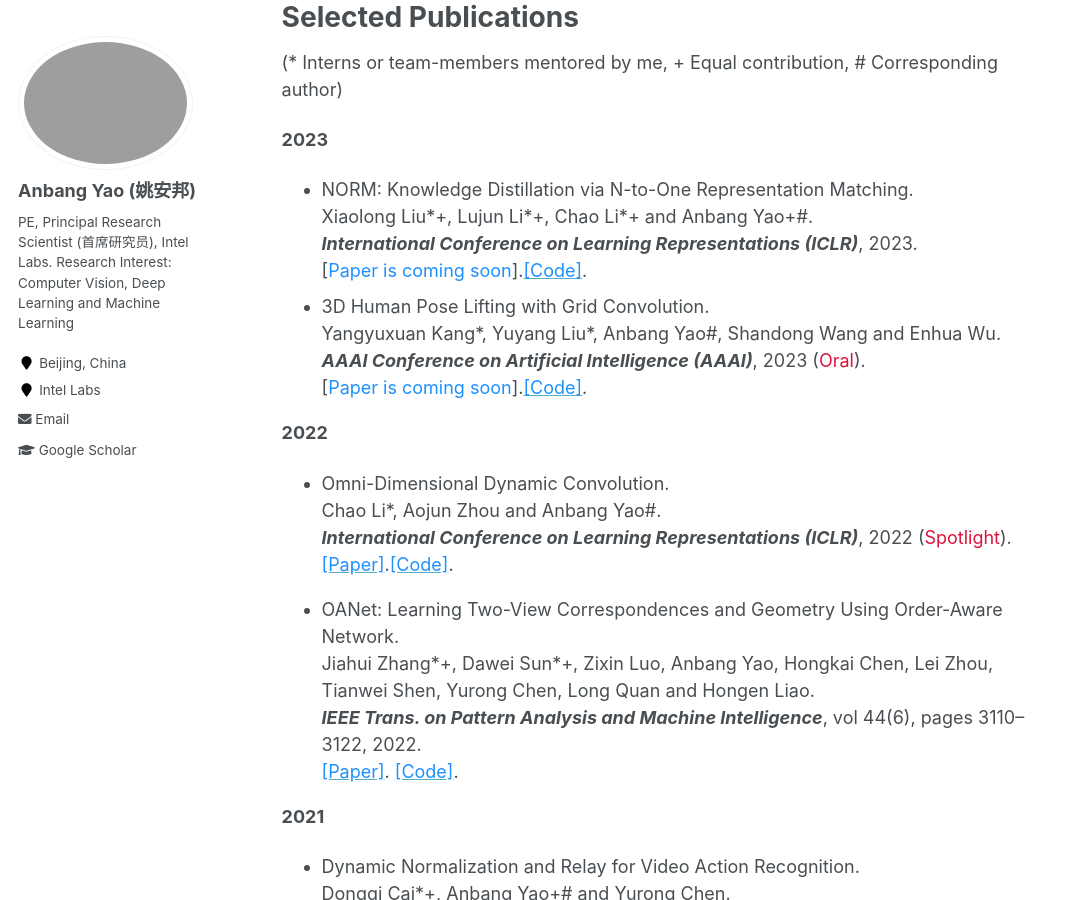
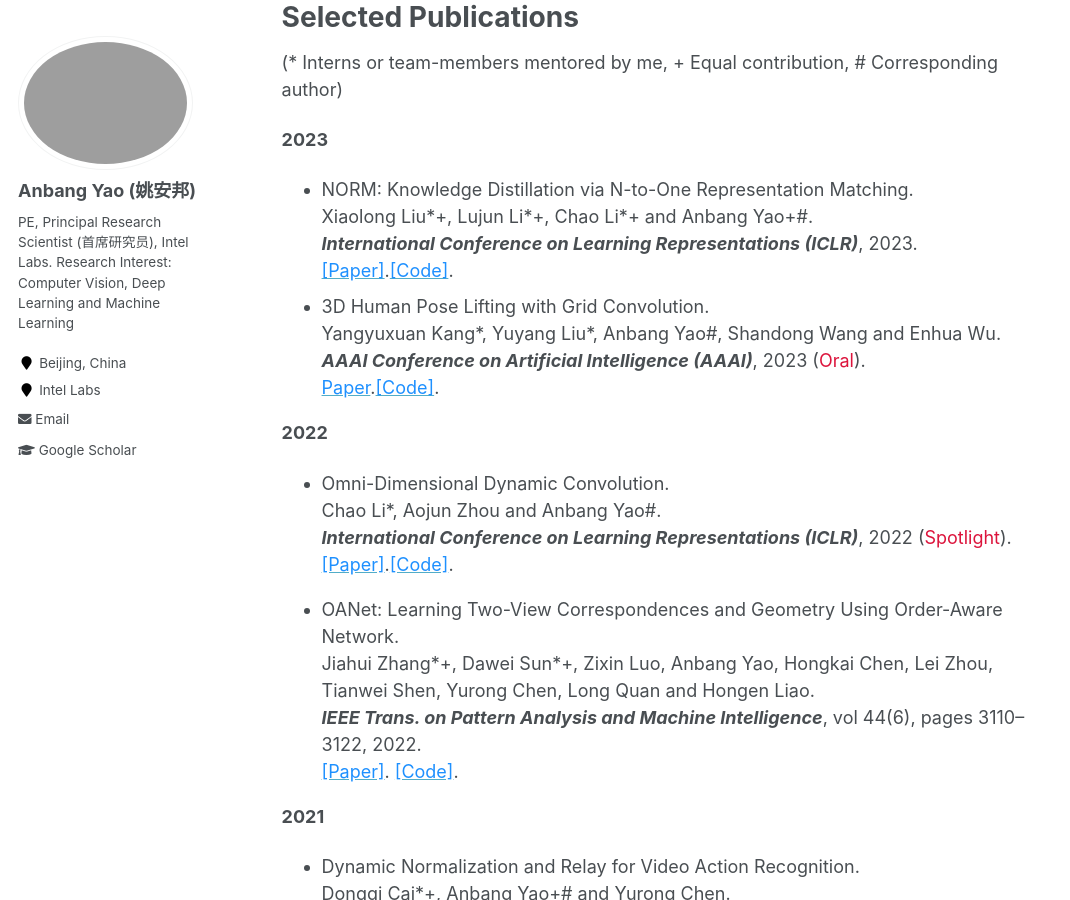
Before and after one commit to YaoAnbang/YaoAnbang.github.io, a Jekyll site: the page built from _pages/about.md, in a window 1280 px wide and 900 px high, scrolled down 1991 px. Shown: the whole window, without its empty margins (0-1070 px from the left). Built offline with Jekyll 4.4.1, drawn with Linux system fonts in a browser that asks for light colours.

Commit message:
Update about.md

```diff
--- a/_pages/about.md
+++ b/_pages/about.md
@@ -53,8 +53,8 @@
 
 **2023**
 <!-- <blockquote> -->
-+ NORM: Knowledge Distillation via N-to-One Representation Matching.<br> Xiaolong Liu\*\+, Lujun Li\*\+, Chao Li\*\+ and Anbang Yao\+\#.<br><em>**International Conference on Learning Representations (ICLR)**</em>, 2023.<br> [<font color="DodgerBlue">Paper is coming soon</font>].[<font color="DodgerBlue">[Code]</font>](https://github.com/OSVAI/NORM).<br>
-+ 3D Human Pose Lifting with Grid Convolution.<br> Yangyuxuan Kang\*, Yuyang Liu\*, Anbang Yao\#, Shandong Wang and Enhua Wu.<br><em>**AAAI Conference on Artificial Intelligence (AAAI)**</em>, 2023 (<font color="Crimson">Oral</font>).<br> [<font color="DodgerBlue">Paper is coming soon</font>].[<font color="DodgerBlue">[Code]</font>](https://github.com/OSVAI/GridConv).<br>
++ NORM: Knowledge Distillation via N-to-One Representation Matching.<br> Xiaolong Liu\*\+, Lujun Li\*\+, Chao Li\*\+ and Anbang Yao\+\#.<br><em>**International Conference on Learning Representations (ICLR)**</em>, 2023.<br> [<font color="DodgerBlue">[Paper]</font>](https://openreview.net/pdf?id=CRNwGauQpb6).[<font color="DodgerBlue">[Code]</font>](https://github.com/OSVAI/NORM).<br>
++ 3D Human Pose Lifting with Grid Convolution.<br> Yangyuxuan Kang\*, Yuyang Liu\*, Anbang Yao\#, Shandong Wang and Enhua Wu.<br><em>**AAAI Conference on Artificial Intelligence (AAAI)**</em>, 2023 (<font color="Crimson">Oral</font>).<br> [<font color="DodgerBlue">Paper</font>](https://arxiv.org/pdf/2302.08760.pdf).[<font color="DodgerBlue">[Code]</font>](https://github.com/OSVAI/GridConv).<br>
 <!--</blockquote> -->
 
 **2022**<!-- <blockquote> -->
```
